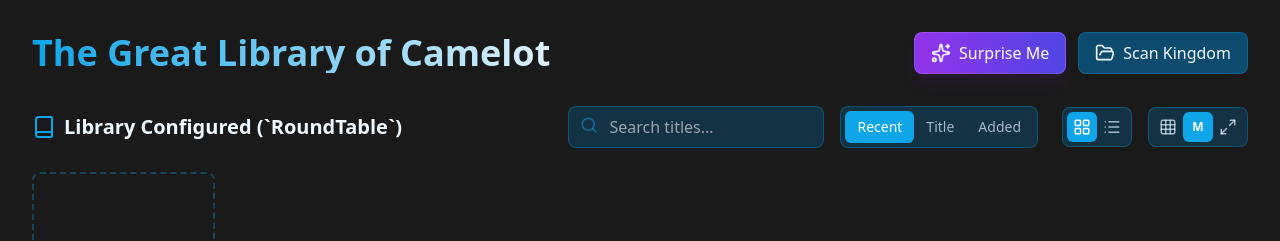
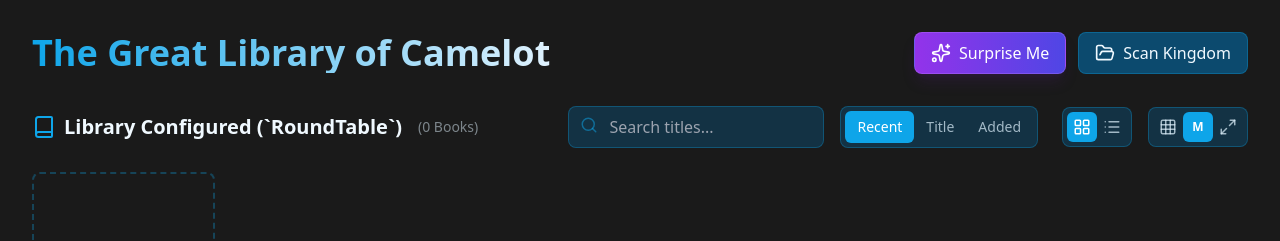
Before and after one commit to resonantdoghouse/merlin-reader, a React (Vite) app: page / in a window 1280 px wide. Shown: the top 241 px of the page. Built offline with nearby package versions, Linux system fonts and the light colour scheme.

Commit message:
feat: show total book count in library header

```diff
--- a/src/components/CamelotLibrary.tsx
+++ b/src/components/CamelotLibrary.tsx
@@ -30,7 +30,7 @@ export function CamelotLibrary({
   const [sortBy, setSortBy] = useState<"recent" | "title" | "added">("recent");
   const [viewMode, setViewMode] = useState<"grid" | "list">("grid");
   const [gridSize, setGridSize] = useState<"small" | "medium" | "large">(
-    "medium"
+    "medium",
   );
   const [isDragging, setIsDragging] = useState(false);
 
@@ -186,6 +186,9 @@ export function CamelotLibrary({
         <h2 className="text-xl font-bold flex items-center gap-2">
           <BookIcon className="text-merlin-500" />
           Library Configured (`RoundTable`)
+          <span className="text-sm font-normal text-merlin-100/50 ml-2">
+            ({books.filter((b) => !b.is_removed).length} Books)
+          </span>
         </h2>
 
         {/* Search and Sort Controls */}
@@ -371,7 +374,7 @@ export function CamelotLibrary({
                   <span>
                     Progress:{" "}
                     {Math.round(
-                      (book.last_read_page / (book.total_pages || 1)) * 100
+                      (book.last_read_page / (book.total_pages || 1)) * 100,
                     )}
                     %
                   </span>
```
